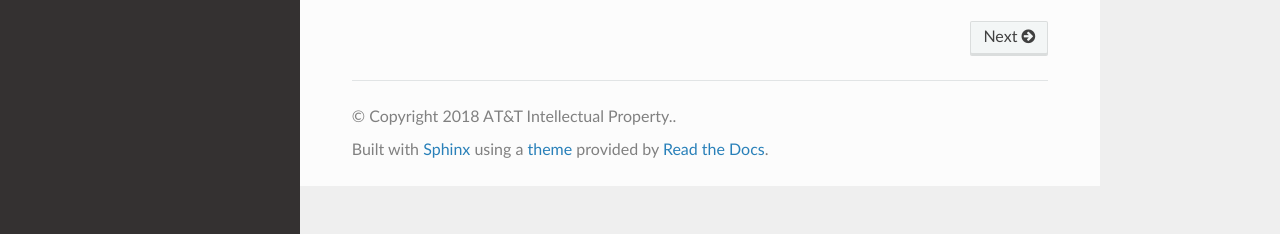
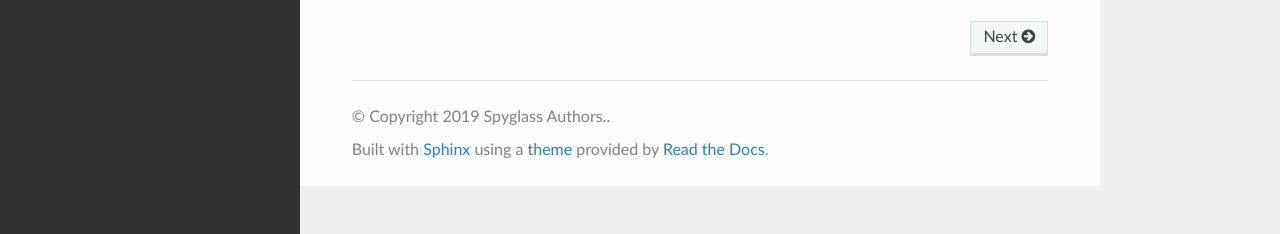
Before and after one commit to airshipit/spyglass, a Sphinx documentation site: the page built from doc/source/index.rst, in a window 1280 px wide. Shown: the part 663-897 px from the top of the page. Built offline with Sphinx 7.4.7 and the Read the Docs theme 2.0.0, drawn with Linux system fonts in a browser that asks for light colours.

Commit message:
docs: Update copyright footer
During the recent Airship Working Committee meeting, the committee
addressed feedback from the Airship confirmation review [0]. One such
item was concerned with copyright footers mistakenly claiming rights to
all Airship documentation.

This change updates the footer to attribute documentation to the
Spyglass authors.

[0] https://etherpad.openstack.org/p/airship-wc-meeting-2019-12-09

Change-Id: If9db77b1bc6a0abc710898f5f9c0d2ff7fc25bdf
Signed-off-by: Drew Walters <andrew.walters@att.com>

```diff
--- a/doc/source/conf.py
+++ b/doc/source/conf.py
@@ -65,7 +65,7 @@ master_doc = 'index'
 
 # General information about the project.
 project = 'spyglass'
-copyright = '2018 AT&T Intellectual Property.'
+copyright = '2019 Spyglass Authors.'
 author = 'Spyglass Authors'
 
 # The version info for the project you're documenting, acts as replacement for
```
